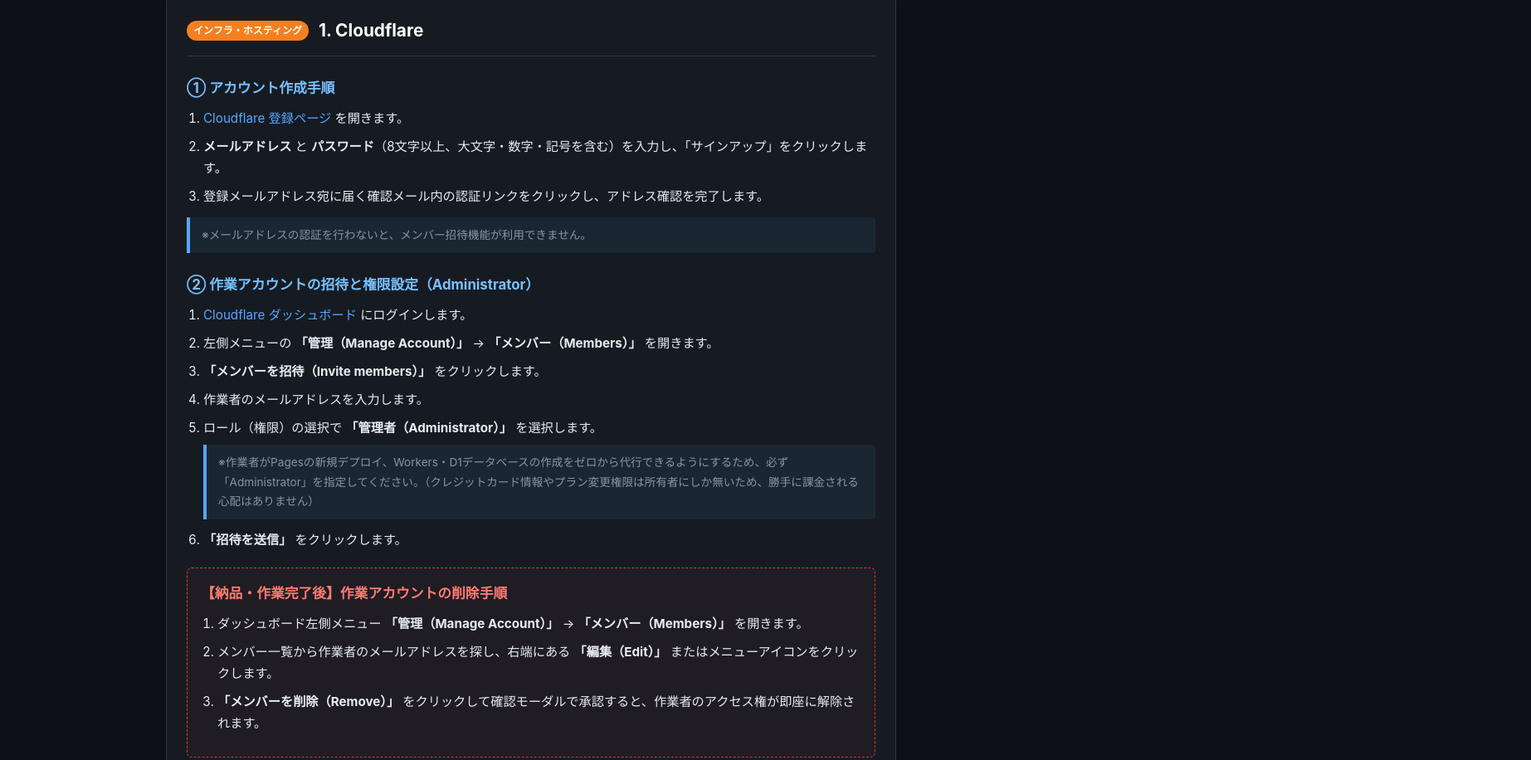
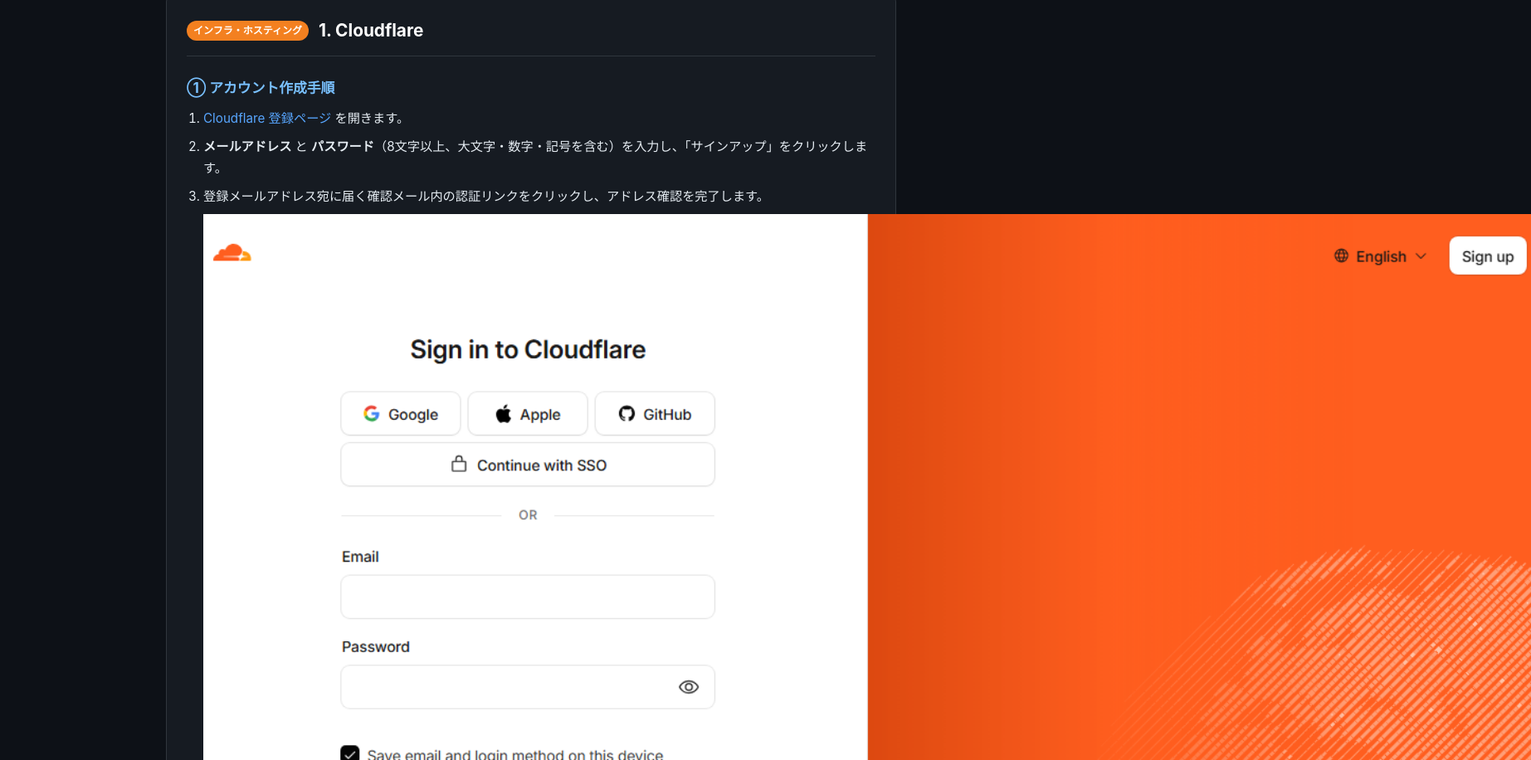
Before and after one commit to websample2000-ops/procedure, a plain HTML site: page index.html in a window 1280 px wide. Shown: the part 198-1114 px from the top of the page at 83% size, 1845 px wide, since content can reach past the window. Drawn offline with Linux system fonts and the light colour scheme.

Commit message:
Update index.html

```diff
--- a/index.html
+++ b/index.html
@@ -193,6 +193,7 @@
         <li><a href="https://dash.cloudflare.com/sign-up" target="_blank" rel="noopener">Cloudflare 登録ページ</a> を開きます。</li>
         <li><strong>メールアドレス</strong> と <strong>パスワード</strong>（8文字以上、大文字・数字・記号を含む）を入力し、「サインアップ」をクリックします。</li>
         <li>登録メールアドレス宛に届く確認メール内の認証リンクをクリックし、アドレス確認を完了します。</li>
+        <img src="./assets/画像1.png" alt="画像1">
       </ol>
       <div class="note">※メールアドレスの認証を行わないと、メンバー招待機能が利用できません。</div>
     </div>
```
